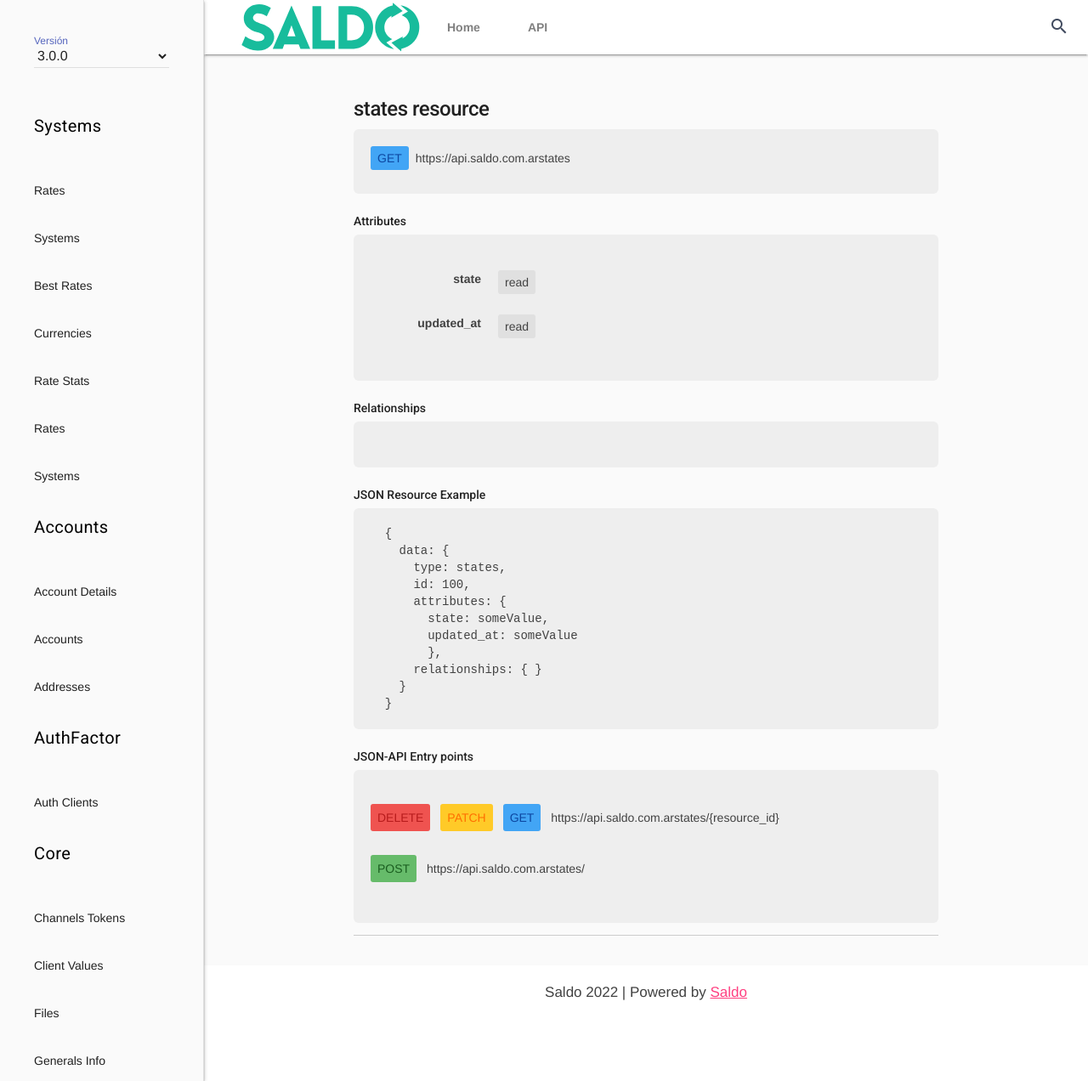
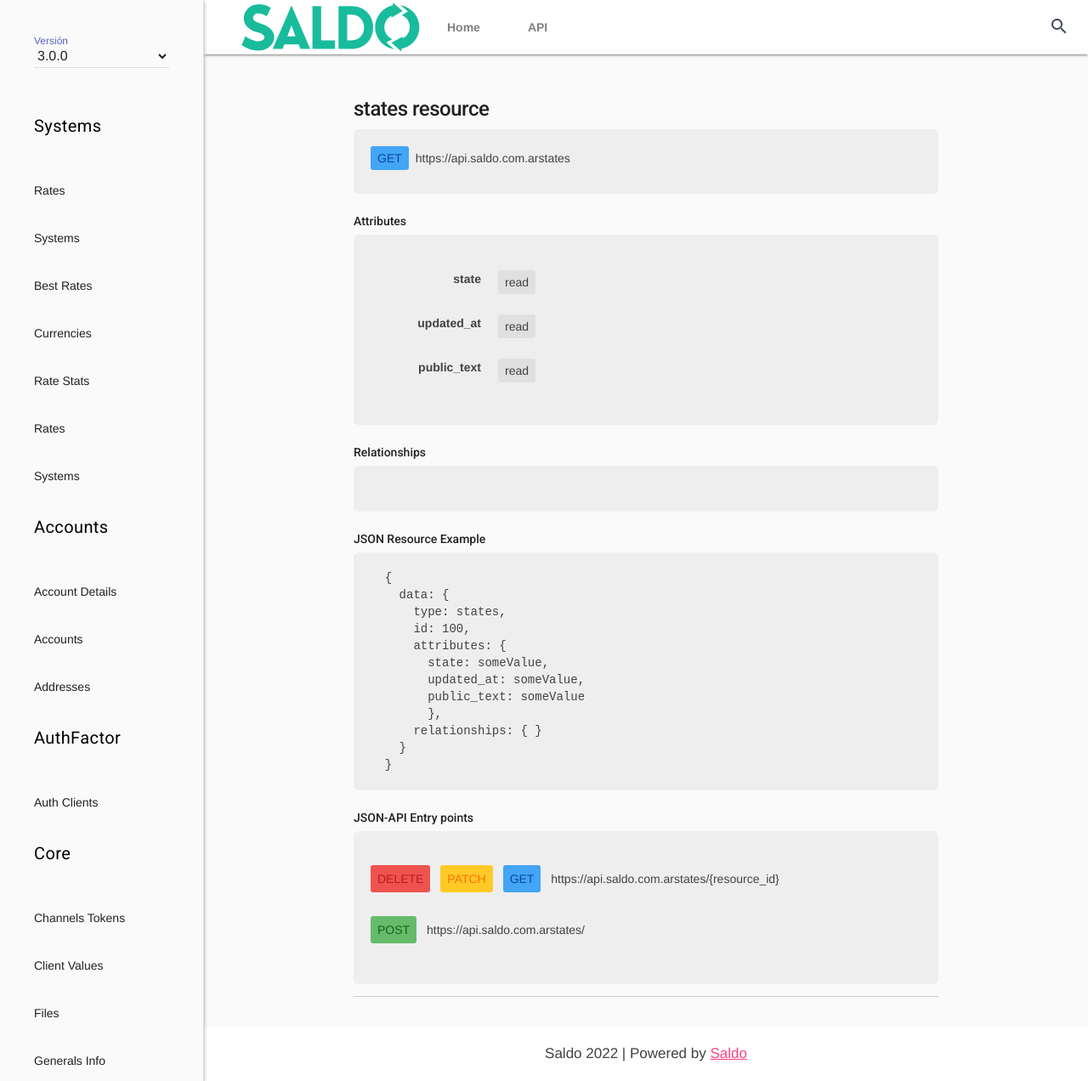
Before and after one commit to reyesoft/dev.saldo.com.ar, a Jekyll site: the page built from _docs/3.0.0/resources/_transactions/states.md, in a window 1280 px wide. Shown: the whole page at 85% size. Built offline with Jekyll 4.4.1, drawn with Linux system fonts in a browser that asks for light colours; nearby versions of some CDN libraries.

Commit message:
from BB pipeline

```diff
--- a/_docs/3.0.0/resources/_transactions/states.md
+++ b/_docs/3.0.0/resources/_transactions/states.md
@@ -14,6 +14,10 @@ attributes:
     name: updated_at
     crud: read
     sortable: 'true'
+  -
+    name: public_text
+    crud: read
+    sortable: 'true'
 relationships: {  }
 
 ---
```
